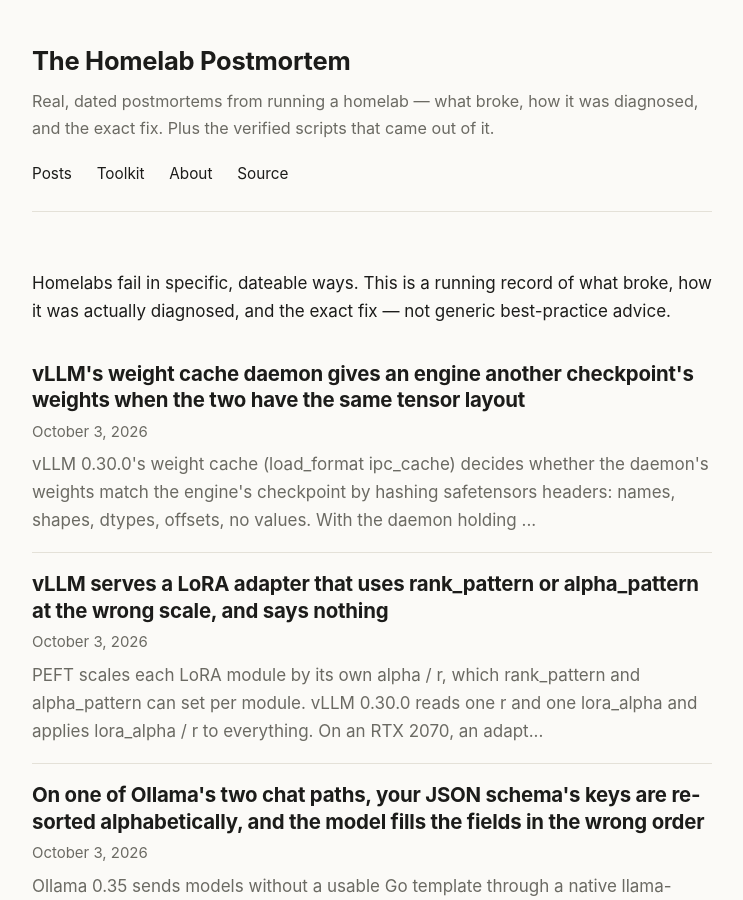
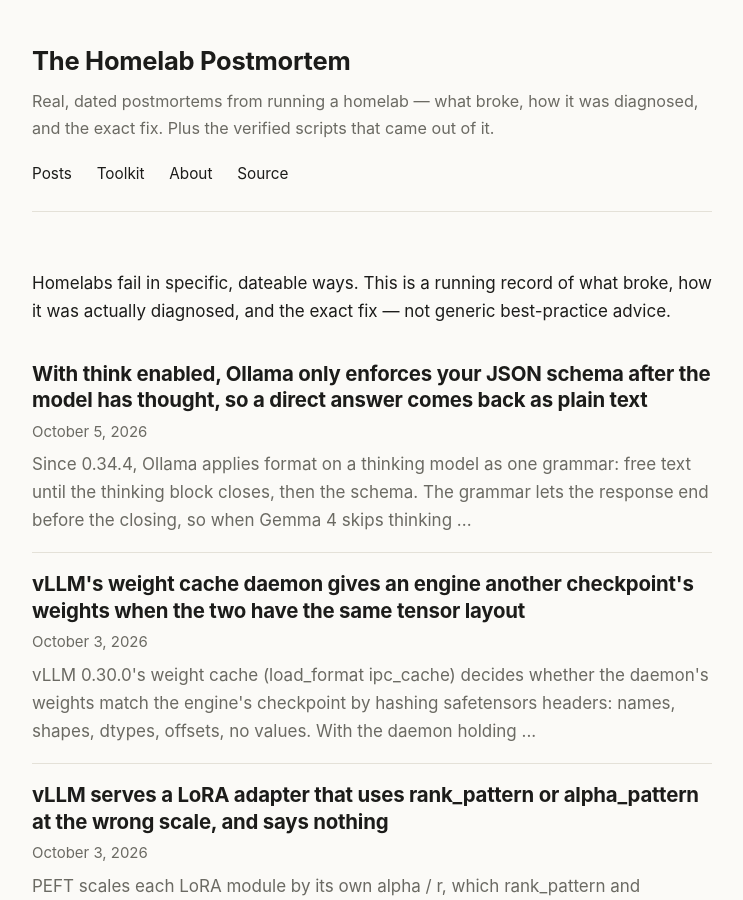
Before and after one commit to mitoyosh/homelab-postmortem, a Jekyll site: the page built from index.html, in a window 1280 px wide and 900 px high. Shown: the whole window, without its empty margins (268-1011 px from the left). Built offline with Jekyll 4.4.1, drawn with Linux system fonts in a browser that asks for light colours; some of the changed lines change nothing that is shown.

Commit message:
Post: Ollama skips the JSON schema when a thinking model answers directly

````diff
--- a/_config.yml
+++ b/_config.yml
@@ -46,7 +46,7 @@
     title: "Local LLM artifacts"
     price: "$5"
     question: "Is the model, adapter, or build you just installed the thing it says it is?"
-    detail: "Fifteen checks. An Ollama quantisation that pulls and runs and returns no working code, a LoRA adapter accepted and applied to zero layers, a build that reports a commit hash from a repository it has never heard of, a response_format the server accepts and then ignores, a previous_response_id that is accepted and dropped, a tool parameter the gemma4 renderer never shows the model, an embedding batch whose positions the library reads past the end of, a prompt cache whose \"no limit\" setting keeps less than the default, and a decision model whose confidence is sharpened tenfold by a temperature its own library clamps at load time, a VRAM reservation Ollama prints in its log and never passes to the runner that places the layers, model sampling settings the OpenAI-compatible API quietly replaces with 1.0, an end-of-generation token chosen by its spelling that stops a model mid-sentence with a normal finish, a sleep mode that loses or crashes on a request arriving just before it sleeps, a JSON schema whose keys come back alphabetised so the model fills the wrong fields, and a LoRA adapter whose per-module scaling vLLM drops without a word."
+    detail: "Sixteen checks. An Ollama quantisation that pulls and runs and returns no working code, a LoRA adapter accepted and applied to zero layers, a build that reports a commit hash from a repository it has never heard of, a response_format the server accepts and then ignores, a previous_response_id that is accepted and dropped, a tool parameter the gemma4 renderer never shows the model, an embedding batch whose positions the library reads past the end of, a prompt cache whose \"no limit\" setting keeps less than the default, and a decision model whose confidence is sharpened tenfold by a temperature its own library clamps at load time, a VRAM reservation Ollama prints in its log and never passes to the runner that places the layers, model sampling settings the OpenAI-compatible API quietly replaces with 1.0, an end-of-generation token chosen by its spelling that stops a model mid-sentence with a normal finish, a sleep mode that loses or crashes on a request arriving just before it sleeps, a JSON schema whose keys come back alphabetised so the model fills the wrong fields, a JSON schema a thinking model escapes whenever it answers without thinking, and a LoRA adapter whose per-module scaling vLLM drops without a word."
     buy_url: "https://buy.stripe.com/cNiaEWb7C0yge8rcT65Vu07"
 
 baseurl: ""
--- a/_posts/2026-10-03-ollama-native-chat-path-sorts-your-json-schema-keys.md
+++ b/_posts/2026-10-03-ollama-native-chat-path-sorts-your-json-schema-keys.md
@@ -108,4 +108,6 @@
 
 This is the second time in a week that Ollama's translation into llama-server rewrote part of a request without saying so. The [OpenAI-compatible API fills in temperature and top_p as 1.0](https://homelabpostmortem.com/2026/09/29/ollama-openai-api-replaces-your-model-temperature-with-1/) when the client leaves them out. Both times the reply was valid and well formed.
 
+A third turned up two days later: with `think` enabled, [a model that answers without thinking isn't held to the schema at all](https://homelabpostmortem.com/2026/10/05/ollama-thinking-model-skips-your-json-schema-when-it-answers-directly/).
+
 The toolkit's `check-ollama-schema-order.sh` sends that two-key schema to each installed model, or the ones you name, and reports which kept the order. It also reads `OLLAMA_GO_TEMPLATE` from the running server's environment.
--- /dev/null
+++ b/_posts/2026-10-05-ollama-thinking-model-skips-your-json-schema-when-it-answers-directly.md
@@ -0,0 +1,112 @@
+---
+title: "With think enabled, Ollama only enforces your JSON schema after the model has thought, so a direct answer comes back as plain text"
+date: 2026-10-05
+excerpt: "Since 0.34.4, Ollama applies format on a thinking model as one grammar: free text until the thinking block closes, then the schema. The grammar lets the response end before the closing, so when Gemma 4 skips thinking and answers straight away, nothing constrains it. On gemma4:e2b, every direct answer came back as bare text like 391 or Paris with HTTP 200, and every answer that thought first matched the schema. The open fix made all of them match, by steering the model into thinking first."
+devto_title: "Ollama skips your JSON schema when a thinking model answers without thinking"
+devto_tags: ollama, llm, selfhosted, json
+---
+
+**TL;DR**: Since 0.34.4, Ollama applies a `format` schema on a thinking model as a single grammar: anything until the thinking block closes, then the schema. That grammar also allows the response to end before the closing, and it treats everything up to the closing as thinking. So when a model like Gemma 4 decides not to think and answers straight away, its answer is "text before the closing" and nothing constrains it. On `gemma4:e2b` with `think: true` and a one-field schema, every answer that skipped thinking came back as bare text (`391`, `Paris`) with HTTP 200 and nothing in the log. Every answer that thought first matched the schema. With `think: false` the reply had the right shape every time. The open fix, [ollama/ollama#18783](https://github.com/ollama/ollama/pull/18783), made all 16 replayed requests match the schema, though not by constraining the direct answer: the model thought first every time instead. Until a release includes it, validate `format` replies in the client. The toolkit's `check-ollama-format-think.sh` tells you whether a model on your server does this. Upstream report: [ollama/ollama#18774](https://github.com/ollama/ollama/issues/18774).
+
+## The symptom
+
+Debian 13 LXC, CPU only, Ollama 0.35.1 (the current release) from the release tarball, `gemma4:e2b` from the library. The report used `gemma4:e4b`; the smaller model is what a CPU-only LXC runs at a usable speed. The schema asks for one string field:
+
+```json
+{"type": "object",
+ "properties": {"answer": {"type": "string"}},
+ "required": ["answer"]}
+```
+
+The report's request on `/api/chat` at temperature 0, with seeds 1 and 2, then with `think: false`:
+
+```
+{"think": true,  "eval_count": 4,   "thinking_chars": 0,   "content": "391"}
+{"think": true,  "eval_count": 248, "thinking_chars": 607, "content": "{\n  \"answer\": \">391\"\n}"}
+{"think": false, "eval_count": 11,  "thinking_chars": 0,   "content": "{ \"answer\": \")\"\n}"}
+```
+
+The first line is the bug. `391` parses as JSON, but it is a number, not an object with an `answer` field. The request returned HTTP 200 with `done_reason: "stop"` after four tokens, so it didn't run out of tokens. The second line is the same request with a different seed: the model thought first, and the reply has the right shape. `/api/generate` gave the same results.
+
+To see how often it happens, three prompts went out eight times each at the default temperature, seeds 0 to 7, on `/api/chat`:
+
+```
+"What is 17 * 23? Answer with the number."   thought 5, valid 5    direct 3, valid 0   ("391")
+"What is the capital of France? One word."   thought 3, valid 3    direct 5, valid 0   ("Paris")
+"Is 91 prime? Answer yes or no."             thought 8, valid 8    direct 0
+```
+
+How often the model skips thinking depends on the question, but the result once it does is the same: 16 of 16 replies that thought first matched the schema, and 8 of 8 that skipped thinking didn't. In the report's `think: false` control, three requests on each endpoint at temperature 0, every reply had the right shape.
+
+## Why it's easy to miss
+
+Whether you see it depends on the question. A test prompt that makes the model reason, which is what most people reach for when trying out a thinking model, never shows it. The prime question above went through thinking all eight times. The questions that trigger it are short and easy, which is also what most structured-output calls look like: classify this, extract that, yes or no.
+
+Nothing reports it either. The status is 200, `done_reason` is `stop`, and the server log has no line about the format. A reply that is only a word or a number can even look like a parsing problem on the client side.
+
+`think: false` working makes it look like `think: true` is just unsupported with `format`. It isn't: with thinking enabled the schema is enforced, but only on the part of the reply after the thinking.
+
+## What's really going on
+
+[#18479](https://github.com/ollama/ollama/pull/18479) ("apply structured outputs in a single pass on thinking models", merged 2026-09-22, first released in 0.34.4) made the format and the thinking one grammar. In `llm/llama_server.go` in 0.35.1, when the model's parser reports a thinking-close string and the request has a format, the schema is converted to a grammar and wrapped:
+
+```go
+if len(req.ThinkingClose) > 0 && (lsReq.Grammar != "" || lsReq.JsonSchema != nil) {
+    ...
+    lsReq.Grammar = thinkingGrammar(req.ThinkingClose, lsReq.Grammar)
+}
+```
+
+The docstring of `thinkingGrammar` in `llm/gbnf.go` says what that wrapper allows:
+
+```go
+// thinkingGrammar returns a grammar that leaves the text before any of the
+// closings unconstrained, then constrains what follows the first complete
+// closing to the root of the format grammar. The response may end before any
+// closing.
+```
+
+Gemma 4 opens thinking with `<|channel>` and closes it with `<channel|>`, and its parser reports `<channel|>` as the closing whenever thinking is enabled. The grammar assumes the response starts inside the thinking block. When the model starts with `<|channel>`, that holds: everything up to `<channel|>` is free, and the schema applies after it. When the model skips thinking and writes `391` followed by end of sequence, the grammar sees text before any closing, followed by an end the grammar allows. Nothing in it says the answer itself has to match the schema.
+
+The #18479 description acknowledges the limitation: "A model that answers without thinking stays unconstrained."
+
+With `think: false` the parser reports no closing, so the schema grammar is applied on its own from the first token, which is why that control always has the right shape.
+
+## What the open fix does
+
+[#18783](https://github.com/ollama/ollama/pull/18783) adds the opening string. For a model whose response can begin in content, the grammar becomes "either the schema, or `<|channel>`, then free thinking, then a required `<channel|>`, then the schema". The thinking branch can no longer end before the closing.
+
+The PR head (`4121ed65`) and its merge base (`42e911bc`) were built in the same LXC, and each build got the eight prompt and seed pairs that had answered directly in the run above, on both endpoints:
+
+```
+                         0.35.1      merge base    PR #18783
+answered directly        15 of 16    15 of 16      0 of 16
+  ... schema violated    15          15            -
+thought first            1           1             16
+  ... schema matched     1           1             16
+eval_count, direct       2 to 4      2 to 4        -
+eval_count, thought      155         155           112 to 267
+```
+
+The one request that thought on 0.35.1 and the merge base (17 × 23, seed 1, `/api/chat`) had answered directly in the earlier run; at the default temperature the same seed doesn't always take the same branch. The merge base behaved exactly like the release.
+
+On the PR build every request matched the schema. None of them was a constrained direct answer, though. The grammar no longer allows `Paris` as a first token, and of the two things it does allow, the start of the JSON object or `<|channel>`, the model picked `<|channel>` every time and thought for 260 to 634 characters. A capital-of-France call that took 2 tokens now takes about 113. That is a fair trade for getting the shape you asked for, but on a CPU box it is roughly fifty times the tokens for the questions that used to be the cheapest.
+
+The fix also does nothing for what goes inside the field. Across the builds, the 17 × 23 answers that went through thinking came back as `"$391"`, `">391"`, `"))391"` and `")), "`. That is this small model under a grammar, not the bug, but it means a reply that matches the schema still needs checking.
+
+## The fix
+
+Until a release includes #18783:
+
+- **Validate the reply against the schema in the client.** A reply that fails validation and has an empty `thinking` field is this case. On 0.35.1 every reply that thought first had the right shape, so a retry that lands in thinking will too; on prompts the model always answers directly, a retry won't help.
+- **Send `think: false` for calls where you need the shape and don't need the thinking.** It had the right shape every time here. On `gemma4:e2b` the content was poor (`")"`, and in the report `"\\text{391}"`), so check whether your model's answers survive it.
+
+Either way, don't assume that `format` guarantees the shape just because the request succeeded. With thinking enabled, it only covers the part of the reply after the thinking.
+
+## The generalisable habit
+
+When a constraint is applied to "the part after X", find out what happens when X never appears. Here the constraint was written for responses that begin with thinking, and a response with no thinking at all fell through it. The test is the input that skips the step: a question easy enough that the model answers it straight away.
+
+It is the second structured-output gap in Ollama 0.35 here in a week. On one of its two chat paths, [your schema's keys are re-sorted alphabetically](https://homelabpostmortem.com/2026/10/03/ollama-native-chat-path-sorts-your-json-schema-keys/) before the grammar sees them. Both times the reply was HTTP 200 and nothing in the log said anything was wrong.
+
+The toolkit's `check-ollama-format-think.sh` sends a few short prompts to a model with `think: true` and a schema, and reports how many replies skipped thinking and how many of those broke the schema.
--- a/toolkit/index.md
+++ b/toolkit/index.md
@@ -84,6 +84,10 @@
   alphabetical order to each Ollama model and reports whether the output kept
   the declared order; on Ollama's native chat path it doesn't. From
   [On one of Ollama's two chat paths, your JSON schema's keys are re-sorted]({{ '/2026/10/03/ollama-native-chat-path-sorts-your-json-schema-keys/' | relative_url }}).
+- **`check-ollama-format-think.sh`** — sends short prompts to a thinking model
+  with `think: true` and a JSON schema, and reports how many replies skipped
+  thinking and came back outside the schema. From
+  [With think enabled, Ollama only enforces your JSON schema after the model has thought]({{ '/2026/10/05/ollama-thinking-model-skips-your-json-schema-when-it-answers-directly/' | relative_url }}).
 - **`check-lora-patterns.py`** — reads LoRA `adapter_config.json` files and
   lists the modules whose `rank_pattern` / `alpha_pattern` give them a scale
   vLLM won't apply, with the factor to fold into `lora_B`. From
````
Also changed, not shown: assets/covers/2026-10-05-ollama-thinking-model-skips-your-json-schema-when-it-answers-directly.png (added).
